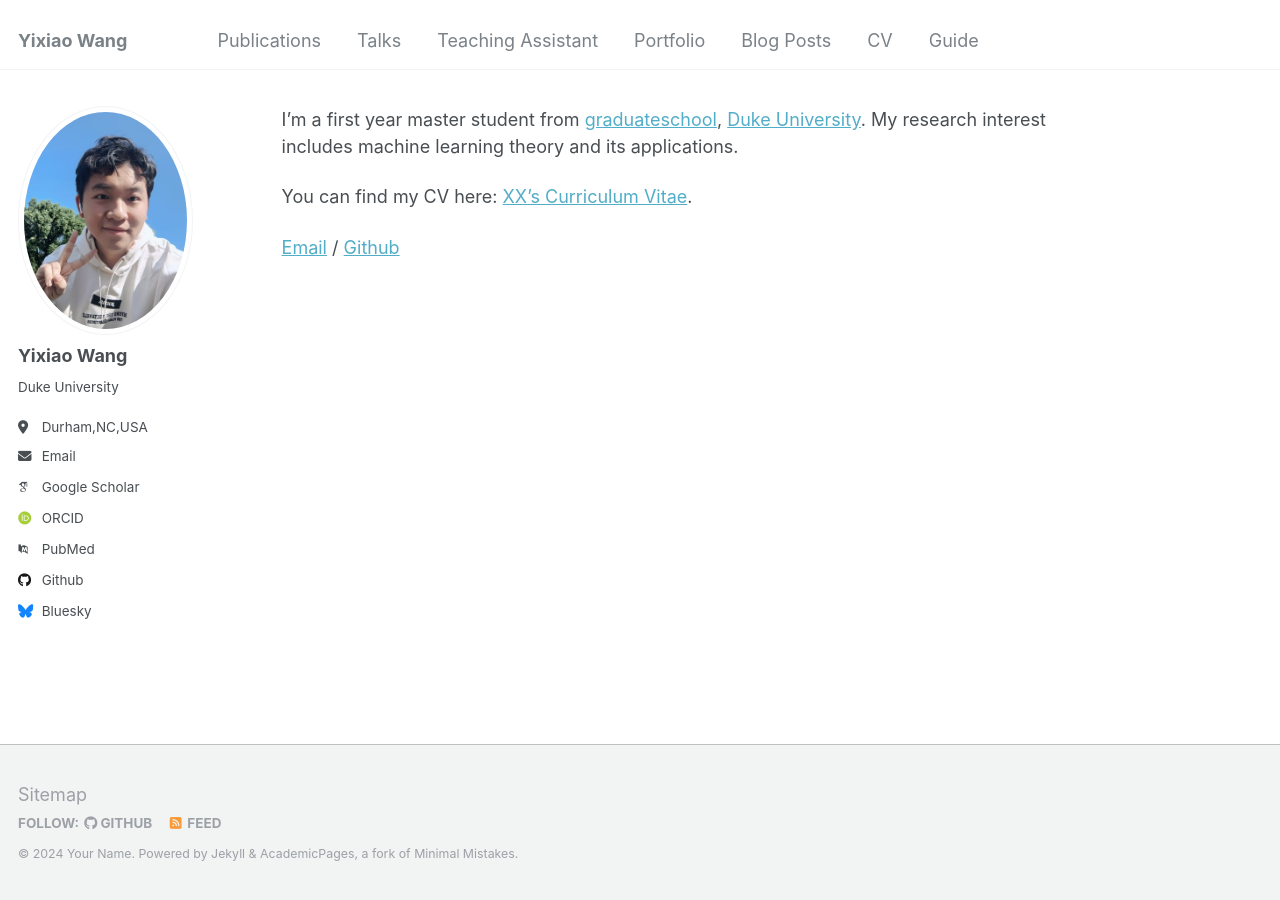
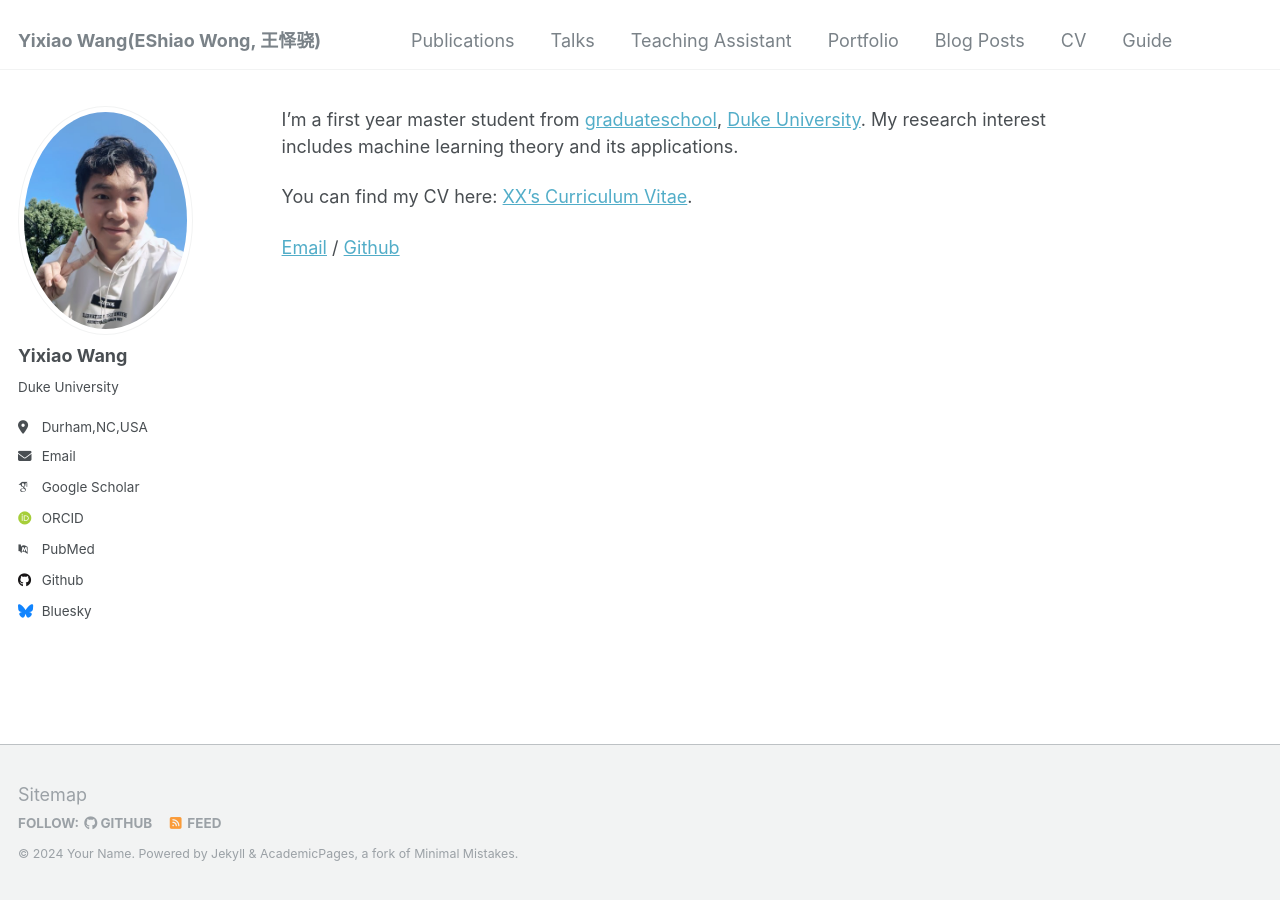
Before and after one commit to Yixiao-Wang-Stats/Yixiao-Wang-Stats.github.io, a Jekyll site: the page built from _pages/about.md, in a window 1280 px wide. Built offline with Jekyll 4.4.1, drawn with Linux system fonts in a browser that asks for light colours; some web fonts are replaced.

Commit message:
Update _config.yml

```diff
--- a/_config.yml
+++ b/_config.yml
@@ -8,7 +8,7 @@
 
 # Basic Site Settings
 locale                   : "en-US"
-title                    : "Yixiao Wang"
+title                    : "Yixiao Wang(EShiao Wong, 王怿骁)"
 title_separator          : "-"
 name                     : &name "Your Name"
 description              : &description "personal description"
```
